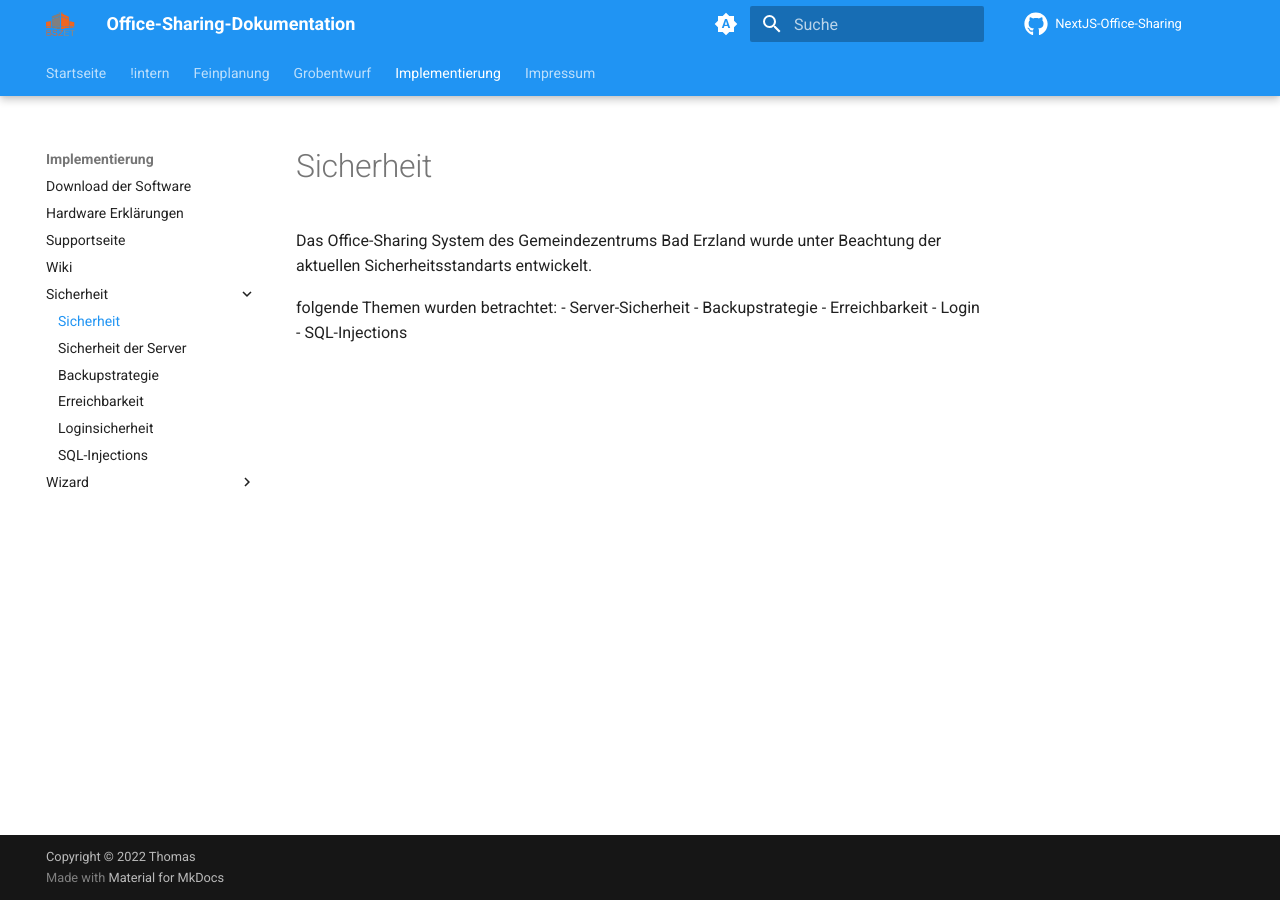
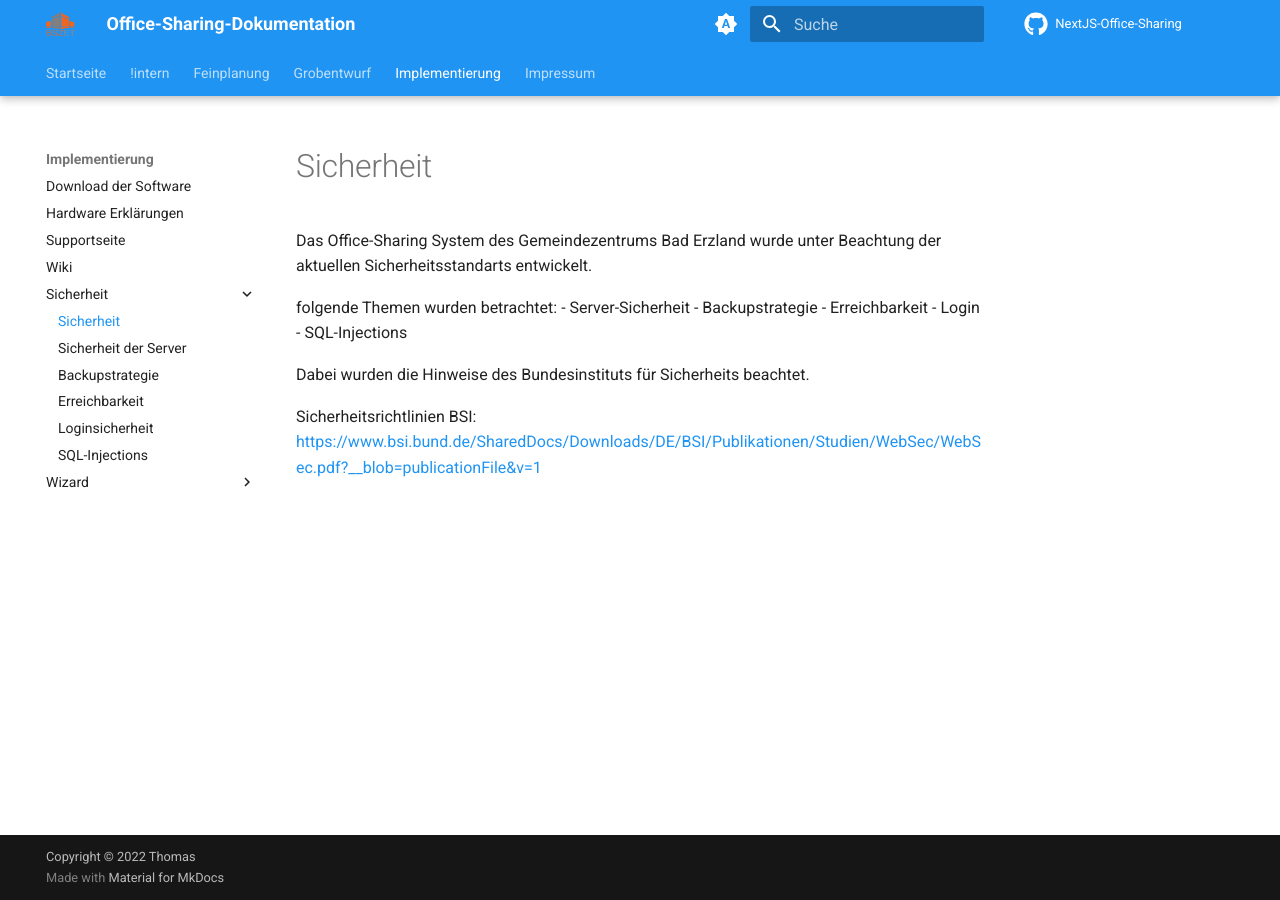
Before and after one commit to gz-bad-erzland-p2/Dokumentation, an MkDocs documentation site: the page built from docs/implementierung/sicherheit/02_sicherheit.md, in a window 1280 px wide. Built offline with MkDocs 1.6.1 and Material for MkDocs 9.7.7, drawn with Linux system fonts in a browser that asks for light colours; comment, search, counter and statistics services are not loaded.

Commit message:
Update 02_sicherheit.md

```diff
--- a/docs/implementierung/sicherheit/02_sicherheit.md
+++ b/docs/implementierung/sicherheit/02_sicherheit.md
@@ -8,3 +8,7 @@ folgende Themen wurden betrachtet:
   - Erreichbarkeit
   - Login
   - SQL-Injections
+
+Dabei wurden die Hinweise des Bundesinstituts für Sicherheits beachtet.
+
+Sicherheitsrichtlinien BSI: https://www.bsi.bund.de/SharedDocs/Downloads/DE/BSI/Publikationen/Studien/WebSec/WebSec.pdf?__blob=publicationFile&v=1
```
